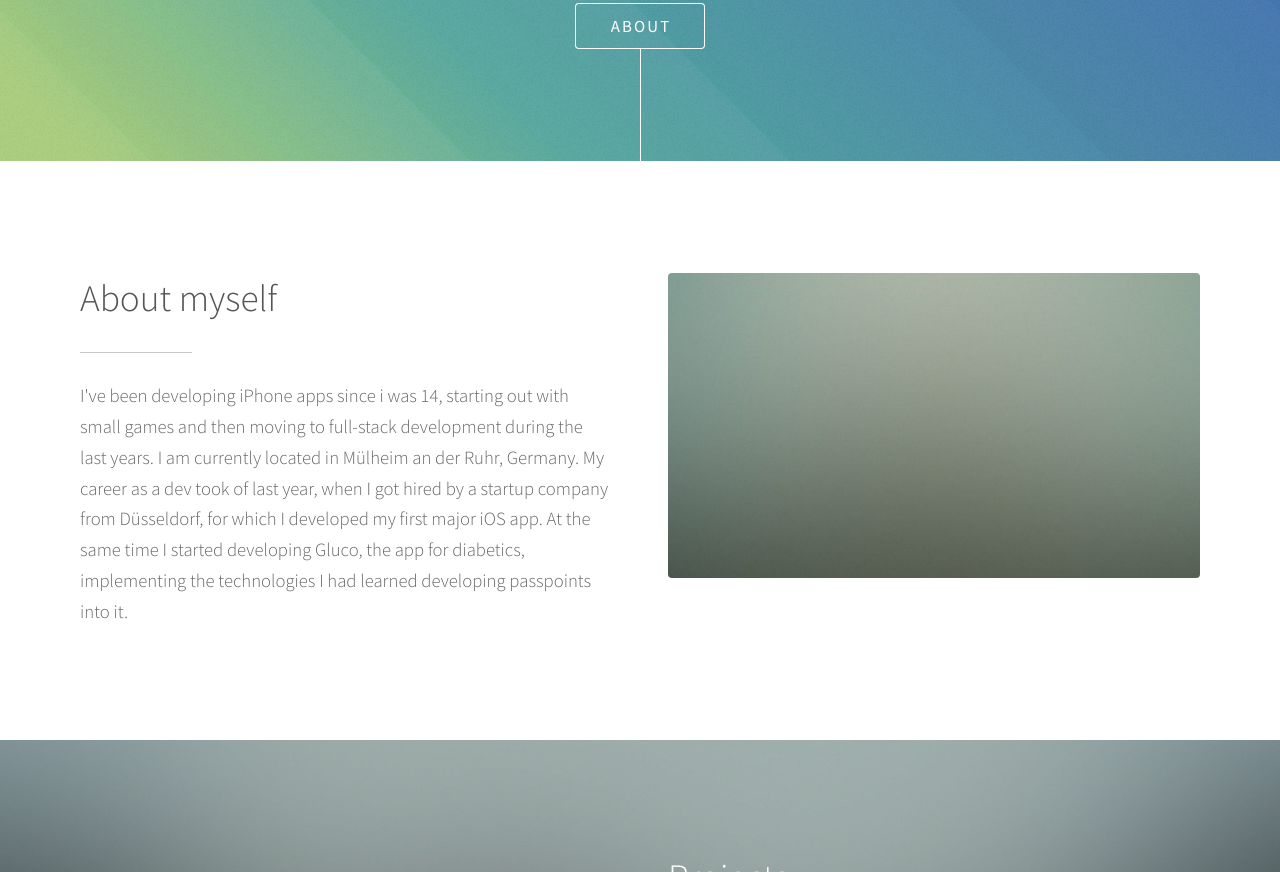
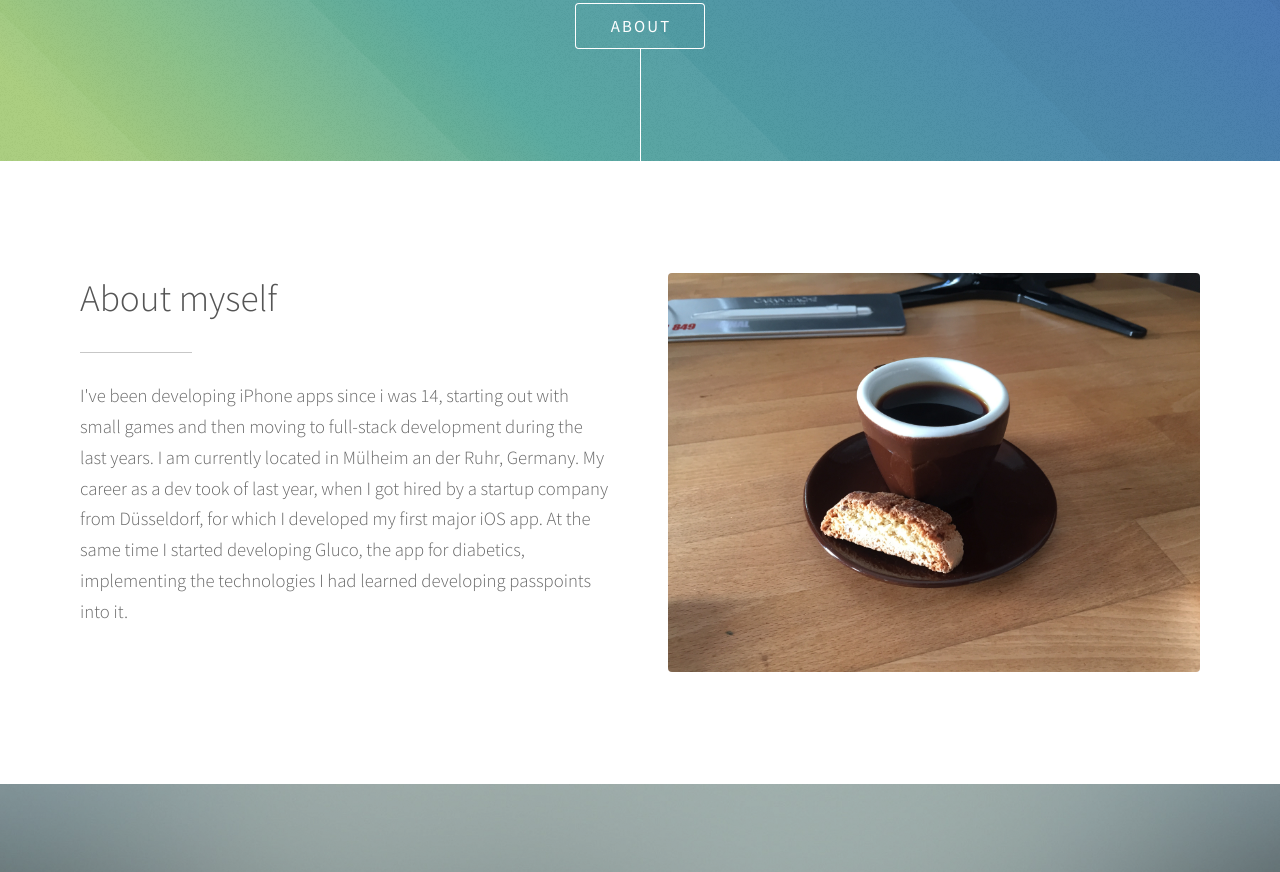
Before and after one commit to ChristianPraiss/christianpraiss.github.io, a plain HTML site: page index.html in a window 1280 px wide. Shown: the part 459-1331 px from the top of the page. Drawn offline with Linux system fonts and the light colour scheme.

Commit message:
exchanged image

```diff
--- a/index.html
+++ b/index.html
@@ -40,7 +40,7 @@
 							<p>I've been developing iPhone apps since i was 14, starting out with small games and then moving to full-stack development during the last years. I am currently located in Mülheim an der Ruhr, Germany. My career as a dev took of last year, when I got hired by a startup company from Düsseldorf, for which I developed my first major iOS app. At the same time I started developing Gluco, the app for diabetics, implementing the technologies I had learned developing passpoints into it.</p>
 						</div>
 						<div class="6u$ 12u$(medium) important(medium)">
-							<span class="image fit"><img src="images/pic01.jpg" alt="" /></span>
+							<span class="image fit"><img src="images/image_photo.jpg" alt="" /></span>
 						</div>
 					</div>
 				</div>
```
Also changed, not shown: images/image_photo.jpg (added), images/image_photo1.jpg (added).
